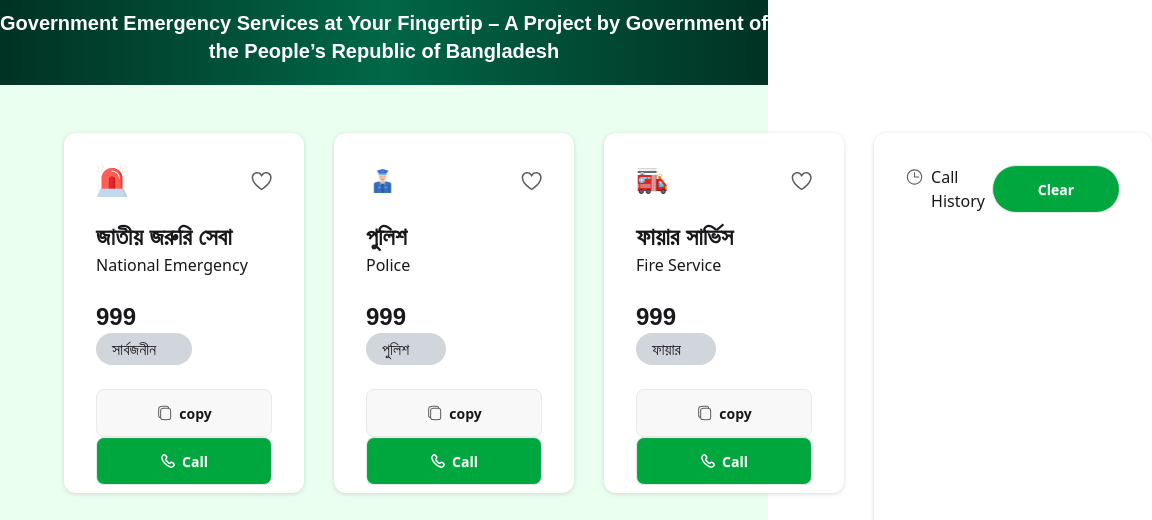
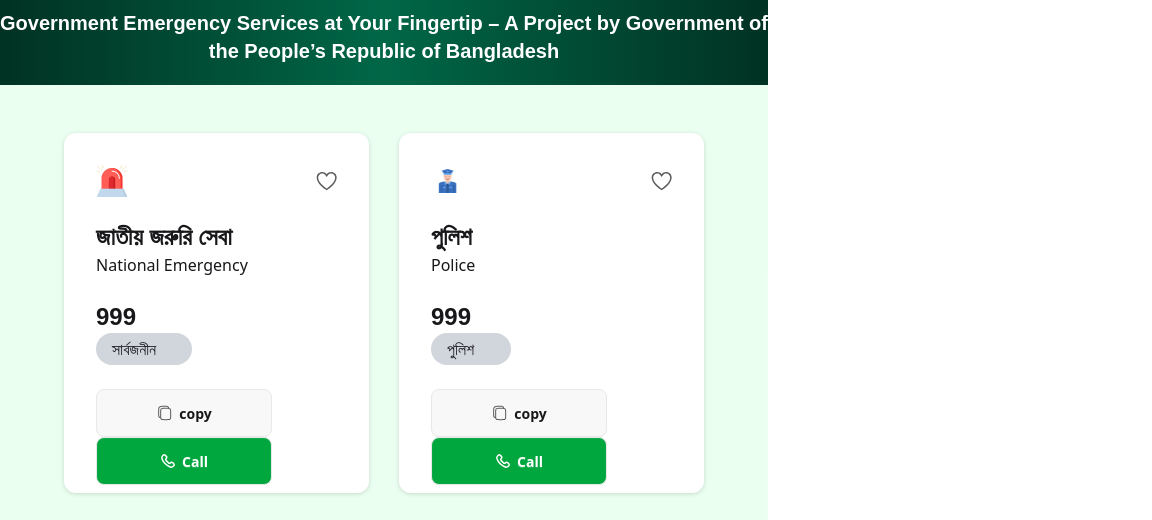
Before and after one commit to MdShadmanShaquib/B12A05-EMERGENCY-HOTLINE, a plain HTML site: page index.html in a window 768 px wide. Shown: the part 239-759 px from the top of the page, 1152 px wide, since content can reach past the window. Drawn offline with nearby package versions, Linux system fonts and the light colour scheme; a web font is replaced by a local one.

Commit message:
medium_screen_responsive

```diff
--- a/styles/style.css
+++ b/styles/style.css
@@ -55,3 +55,19 @@
   }
 
 }
+
+@media only screen and (min-width: 601px) and (max-width: 959px) {
+  .card-containers{
+    display: grid;
+    grid-template-columns: repeat(2,1fr);
+  }
+  .nav{
+    display: flex;
+
+  }
+
+  .history{
+    order: 10;
+  }
+
+}
```
